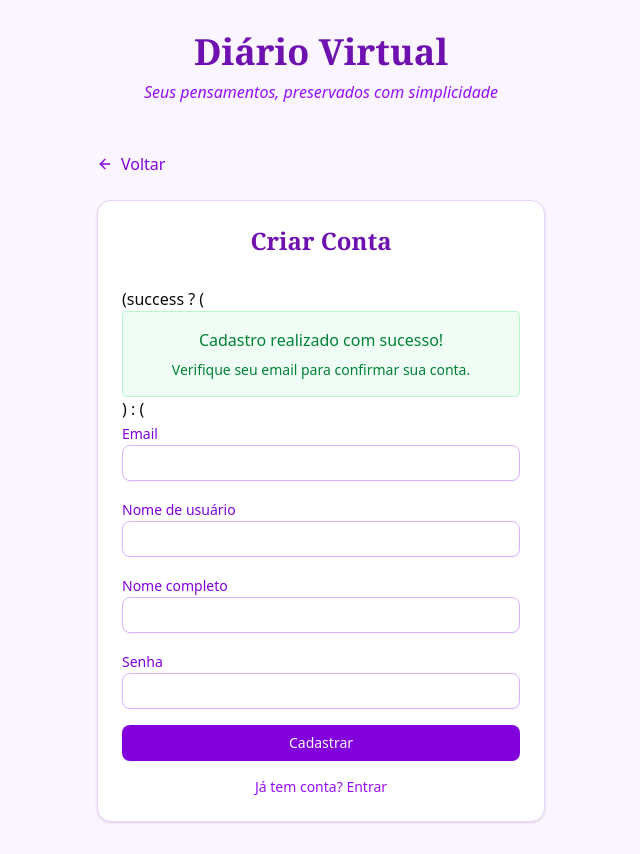
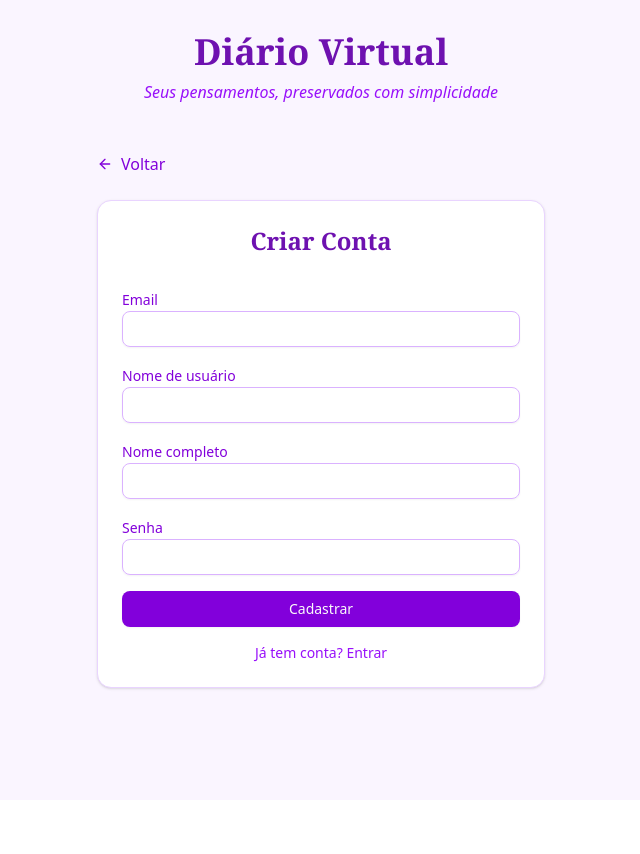
Before and after one commit to dieftsx/microblogfullstack, a Next.js app: page /signup in a window 1280 px wide. Shown: the whole page, without its empty margins (319-959 px from the left). After the commit the page ends 800 px from the top, so only its background shows below. Built offline with nearby package versions, Linux system fonts and the light colour scheme.

Commit message:
Chore: Correct bug fix in form register/signup

```diff
--- a/src/app/login/page.tsx
+++ b/src/app/login/page.tsx
@@ -72,7 +72,7 @@ export default function Login() {
 
                 <div className="space-y-1">
                   <label
-                    htmlFor="email"
+                    htmlFor="password"
                     className="text-sm font-medium text-purple-700"
                   >
                     Senha
--- a/src/app/signup/page.tsx
+++ b/src/app/signup/page.tsx
@@ -11,13 +11,17 @@ import { Card, CardContent, CardHeader, CardTitle } from "@/components/ui/card";
 
 export default function Login() {
   const [error, setError] = useState<string | null>(null);
+  const [success, setSuccess] = useState(false)
 
   async function handleSubmit(formData: FormData) {
     setError(null);
+    setSuccess(false)
     const result = await signIn(formData);
 
     if (!result.success) {
       setError(result.error);
+    } else {
+      setSuccess(true)
     }
   }
 
@@ -48,7 +52,7 @@ export default function Login() {
               </CardTitle>
             </CardHeader>
             <CardContent>
-              (success ? (
+            {success ? (
               <div className="p-4 bg-green-50 border border-green-200 text-green-700 rounded text-center">
                 <p className="font-medium mb-2">
                   Cadastro realizado com sucesso!
@@ -135,17 +139,13 @@ export default function Login() {
                   Cadastrar
                 </Button>
                 </form>
-
+              )}
               <div className="mt-4 text-center text-sm">
                 <p className="text-purple-600">
                   Já tem conta?{" "}
-                  <Link
-                    href="/login"
-                    className="tet-purple800 hover:underline"
-                  >
+                  <Link href="/login" className="tet-purple800 hover:underline">
                     Entrar
                   </Link>
-
                 </p>
               </div>
             </CardContent>
```
Lines whose indentation alone changed are shown as unchanged.
